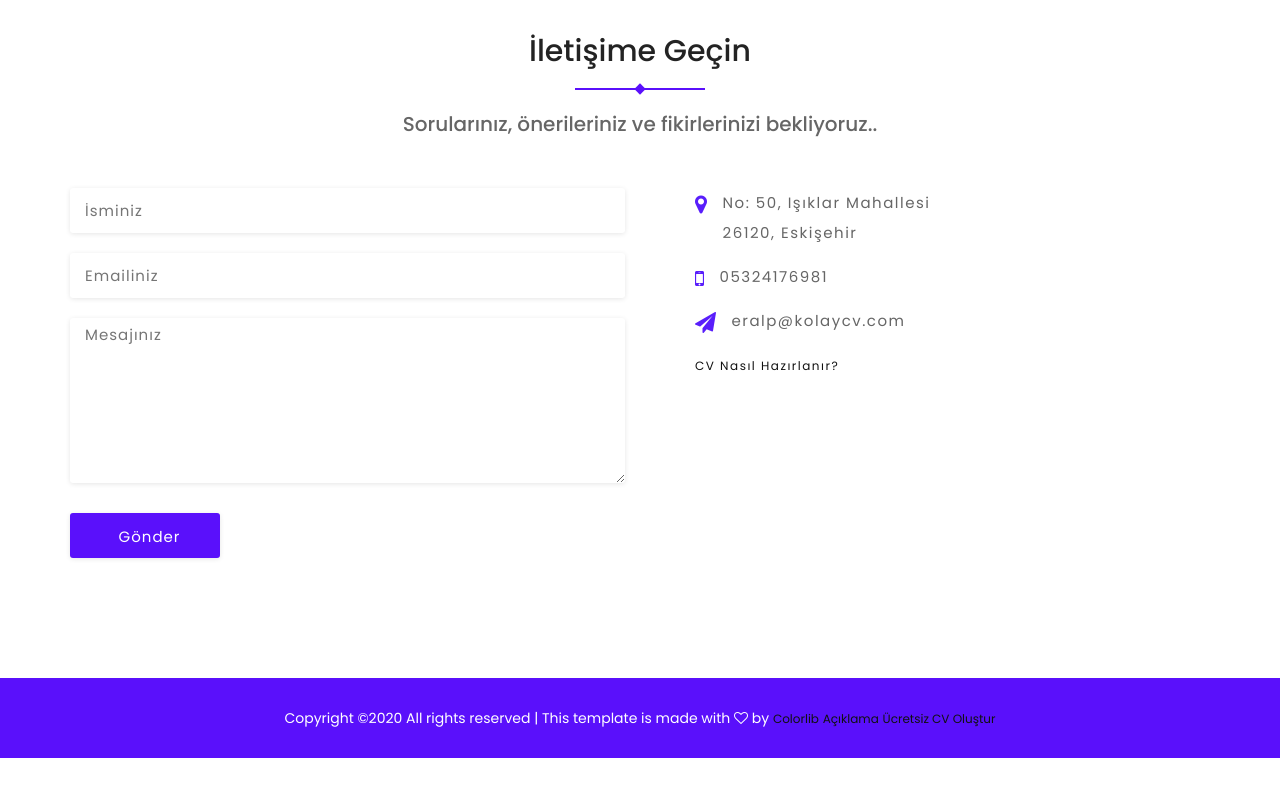
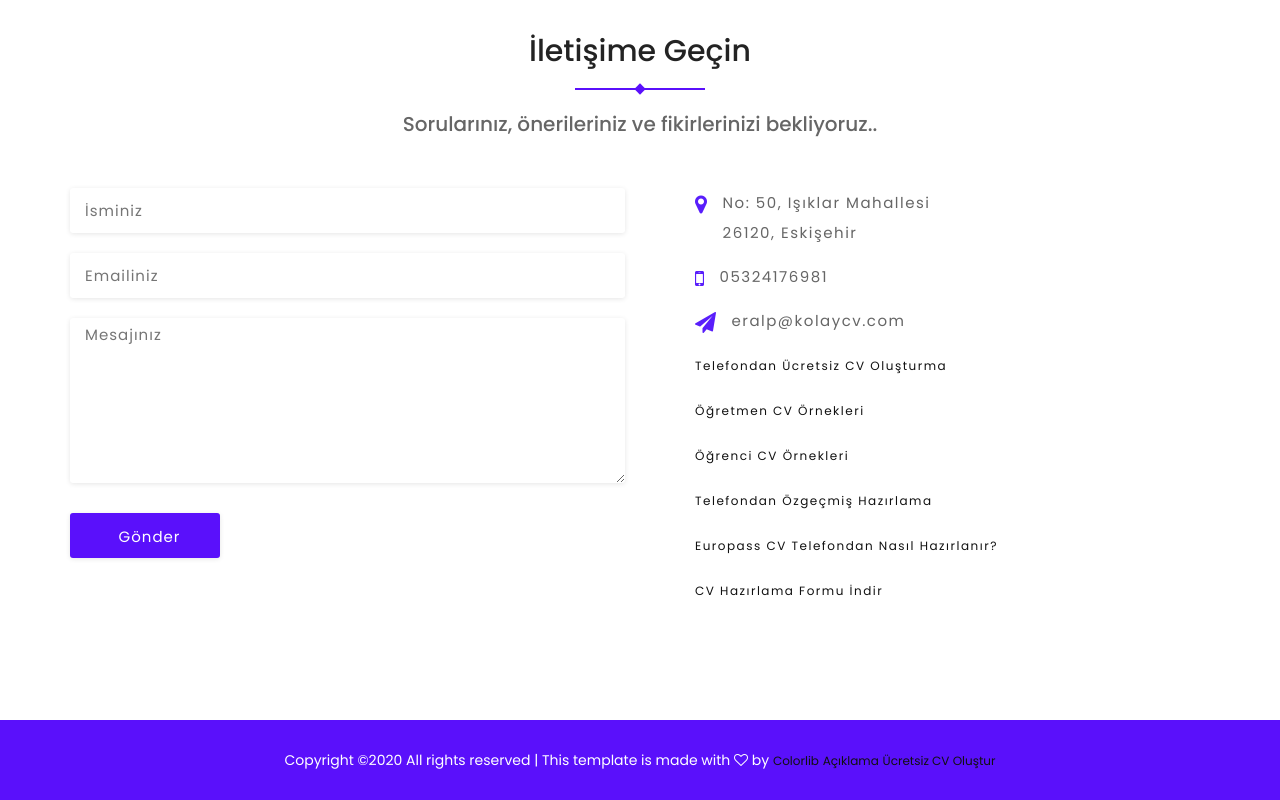
Before and after one commit to kolaycv/kolaycv.github.io, a plain HTML site: page index.html in a window 1280 px wide. Shown: the part 2647-3447 px from the top of the page. Before the commit the page ends 3405 px from the top, so only its background shows below. Drawn offline with Linux system fonts and the light colour scheme.

Commit message:
NA: Blog posts.

```diff
--- a/index.html
+++ b/index.html
@@ -252,7 +252,32 @@
                         </div>
                         <div class="s-info">
                             <div class="meta-content">
-                                <a href="#">CV Nasıl Hazırlanır?</a>
+                                <a href="/telefondan-ucretsiz-cv-olusturma.html">Telefondan Ücretsiz CV Oluşturma</a>
+                            </div>
+                        </div>
+                        <div class="s-info">
+                            <div class="meta-content">
+                                <a href="/ogretmen-cv-ornekleri.html">Öğretmen CV Örnekleri</a>
+                            </div>
+                        </div>
+                        <div class="s-info">
+                            <div class="meta-content">
+                                <a href="/ogrenci-cv-ornekleri.html">Öğrenci CV Örnekleri</a>
+                            </div>
+                        </div>
+                        <div class="s-info">
+                            <div class="meta-content">
+                                <a href="/telefondan-ozgecmis-hazirlama.html">Telefondan Özgeçmiş Hazırlama</a>
+                            </div>
+                        </div>
+                        <div class="s-info">
+                            <div class="meta-content">
+                                <a href="/europass-cv-telefondan-nasil-hazirlanir.html">Europass CV Telefondan Nasıl Hazırlanır?</a>
+                            </div>
+                        </div>
+                        <div class="s-info">
+                            <div class="meta-content">
+                                <a href="/cv-hazirlama-formu-indir.html">CV Hazırlama Formu İndir</a>
                             </div>
                         </div>
                     </div>
```
